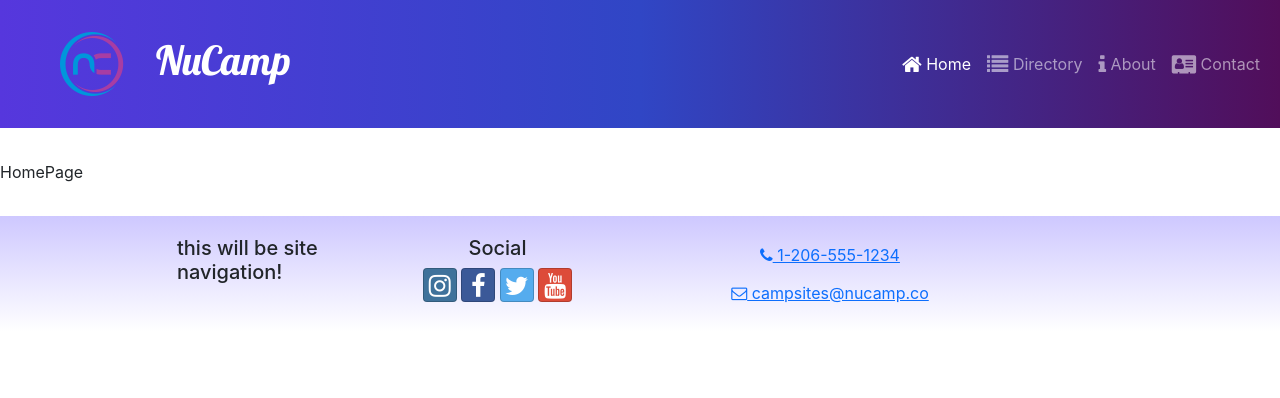
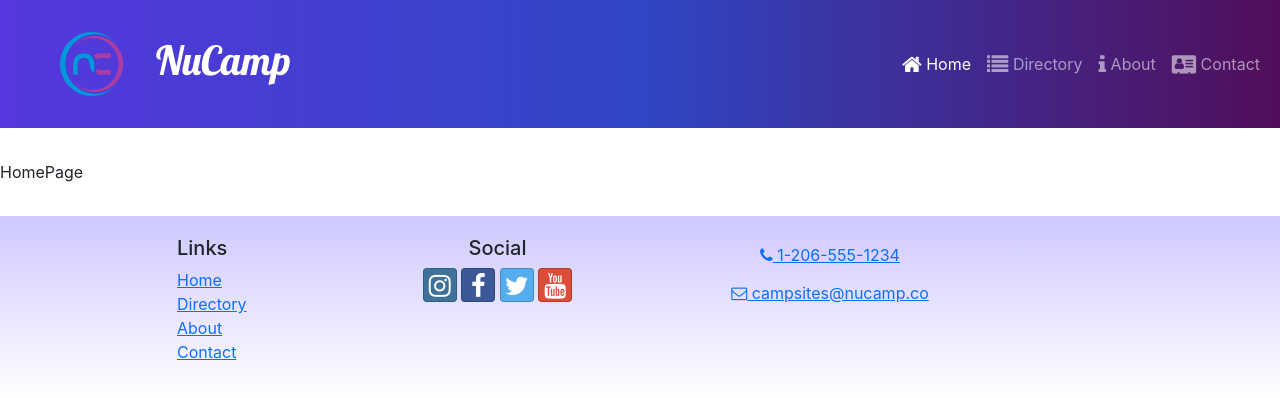
Before and after one commit to DrBecky22/nc_ReactNuCampsiteWk1, a React (Create React App) app in the folder nucampsitereactwk1/: page / in a window 1280 px wide. Shown: the top 398 px of the page. Built offline with nearby package versions, Linux system fonts and the light colour scheme.

Commit message:
Committ
Header and Footer updated code

```diff
--- a/nucampsitereactwk1/src/components/Footer.js
+++ b/nucampsitereactwk1/src/components/Footer.js
@@ -1,4 +1,5 @@
 import { Container, Row, Col } from 'reactstrap';
+import {Link} from 'react-router-dom';
 
 
 const Footer = () => {
@@ -7,7 +8,21 @@
             <Container>
                 <Row>
                     <Col xs={{ size: 4, offset: 1 }} sm='2'>
-                    <h5>this will be site navigation!</h5>
+                    <h5>Links</h5>
+                    <ul className='list-unstyled'>
+                            <li>
+                                <Link to='/'>Home</Link>
+                            </li>
+                            <li>
+                                <Link to='/directory'>Directory</Link>
+                            </li>
+                            <li>
+                                <Link to='/about'>About</Link>
+                            </li>
+                            <li>
+                                <Link to='/contact'>Contact</Link>
+                            </li>
+                        </ul>
                     </Col>
 
                     <Col xs='6' sm='3' className='text-center'>
@@ -58,7 +73,7 @@
                 </Row>
             </Container>
         </footer>
-    )
-}
+    );
+};
 
 export default Footer;
--- a/nucampsitereactwk1/src/components/Header.js
+++ b/nucampsitereactwk1/src/components/Header.js
@@ -12,6 +12,8 @@
 
 
 const Header = () => {
+  const [menuOpen, setMenuOpen] = useState(false);
+
     return (
         <Navbar dark color='primary' sticky='top' expand='md'>
           <NavbarBrand className='ms-5' href='/'>
@@ -19,8 +21,8 @@
             <h1 className='mt-1'>NuCamp</h1>
           </NavbarBrand>
 
-          <NavbarToggler />
-          <Collapse navbar>
+          <NavbarToggler onClick={()=>setMenuOpen(!menuOpen)}/>
+          <Collapse navbar isOpen={menuOpen}>
             <Nav className='ms-auto' navbar>
               <NavItem>
                 <NavLink className='nav-link' to='/'>
@@ -50,7 +52,7 @@
           </Collapse>
 
       </Navbar>
-    )
-}
+    );
+};
 
 export default Header;
```
